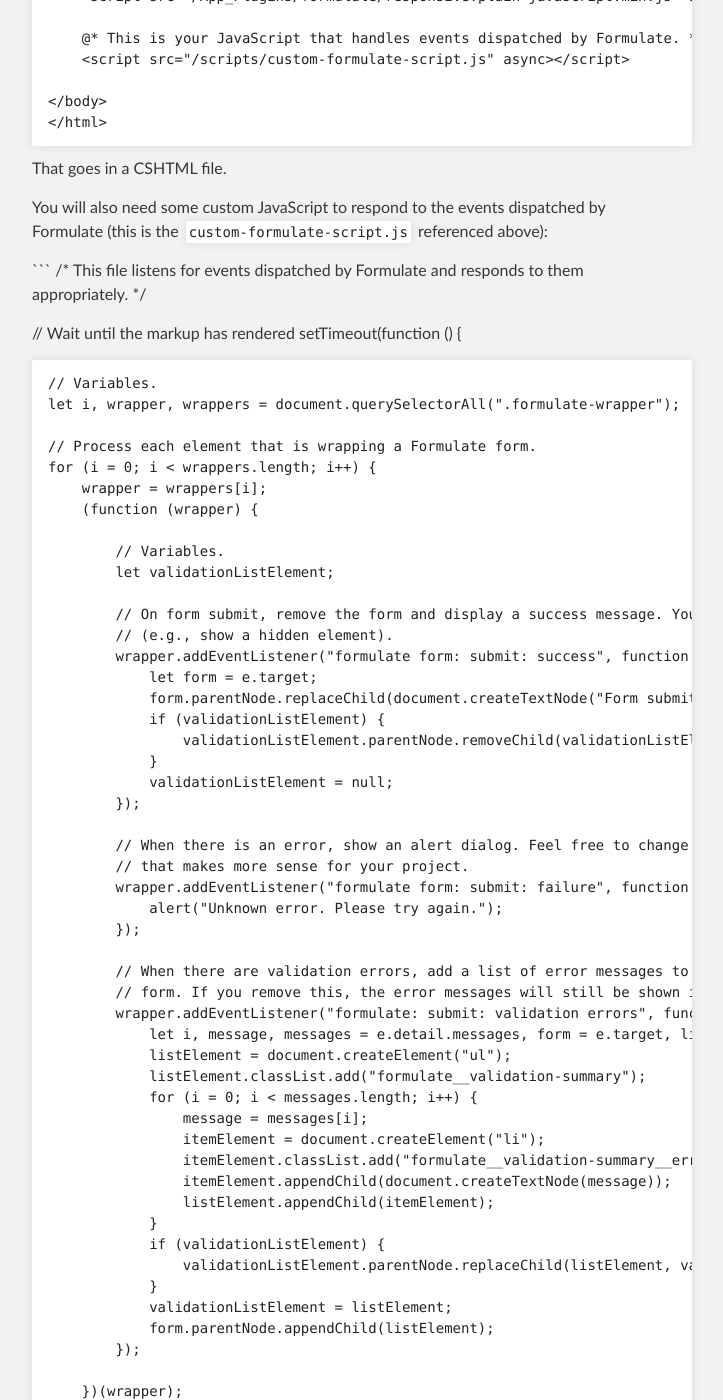
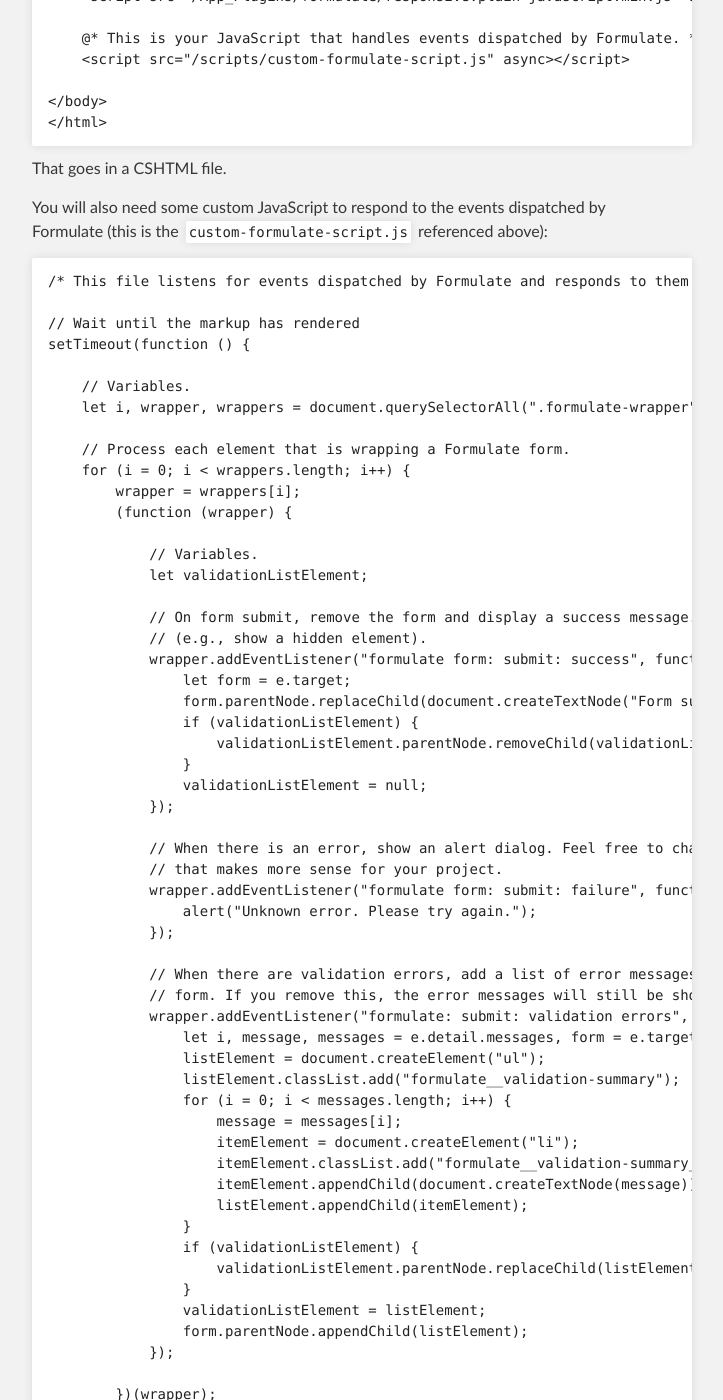
Before and after one commit to rhythmagency/formulate, a Jekyll site: the page built from plain-javascript/render-form.md, in a window 1280 px wide and 1400 px high, scrolled down 1237 px. Shown: the whole window, without its empty margins (288-1011 px from the left). Built offline with Jekyll 4.4.1, drawn with Linux system fonts in a browser that asks for light colours; some of the changed text lies outside the part shown.

Commit message:
Another code snippet fix.

````diff
--- a/plain-javascript/render-form.md
+++ b/plain-javascript/render-form.md
@@ -56,7 +56,7 @@
 
 You will also need some custom JavaScript to respond to the events dispatched by Formulate (this is the `custom-formulate-script.js` referenced above):
 
-```
+```js
 /* This file listens for events dispatched by Formulate and responds to them appropriately. */
 
 // Wait until the markup has rendered
@@ -114,3 +114,4 @@
     }
 
 }, 0);
+```
````
